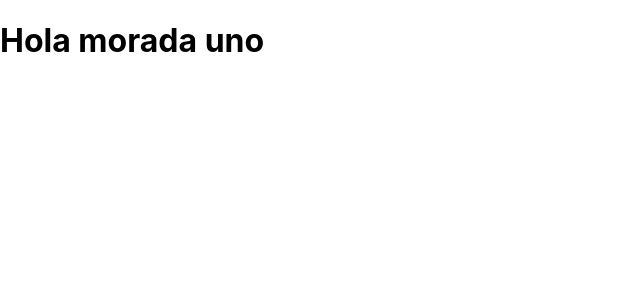
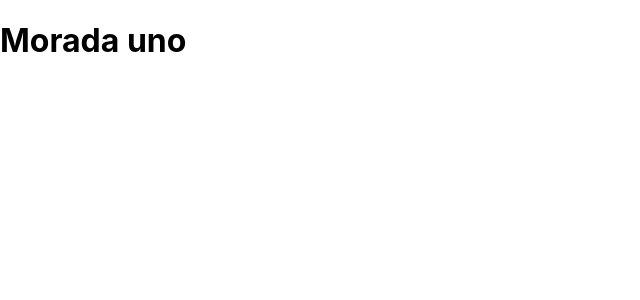
Before and after one commit to gemminew/photographic_inventory_4Moradauno, a React (Create React App) app: page / in a window 1280 px wide. Shown: the top 300 px of the page, without its empty margins (0-640 px from the left). Built offline with nearby package versions, Linux system fonts and the light colour scheme.

Commit message:
cambiando nombre

```diff
--- a/src/App.js
+++ b/src/App.js
@@ -6,7 +6,7 @@ import './App.css';
 function App() {
   return (
     <FilesProvider>
-      <h1>Hola morada uno</h1>
+      <h1>Morada uno</h1>
     </FilesProvider>
   );
 }
```
